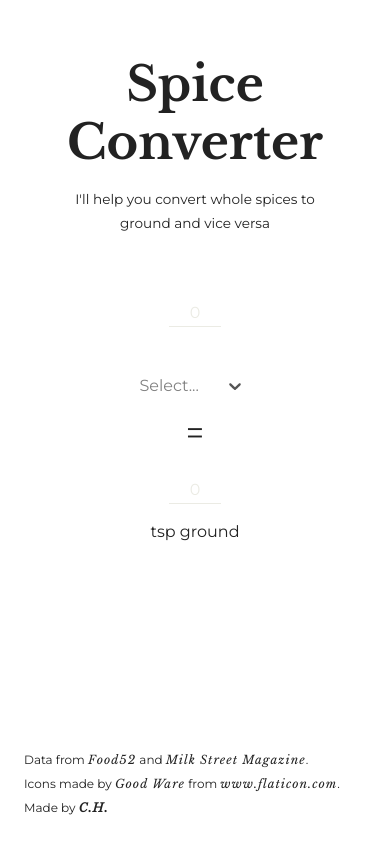
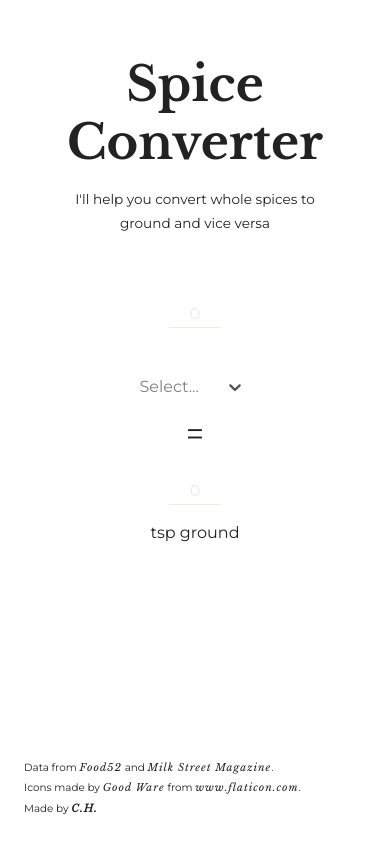
Before and after one commit to catehernandez/spice-converter, a React (Create React App) app: page / in a window 390 px wide. Built offline with nearby package versions, Linux system fonts and the light colour scheme.

Commit message:
Decrease footer font size on small mobile devices

```diff
--- a/src/components/Footer.js
+++ b/src/components/Footer.js
@@ -6,6 +6,11 @@ import Contact from './Contact';
 const FooterWrapper = styled.footer`
   margin: 1.5rem;
   font-size: 0.75rem;
+
+  @media (max-width: 767px) {
+    font-size: 0.65rem;
+    line-height: 1.3rem;
+  }
 `;
 
 const Footer = () => {
```
